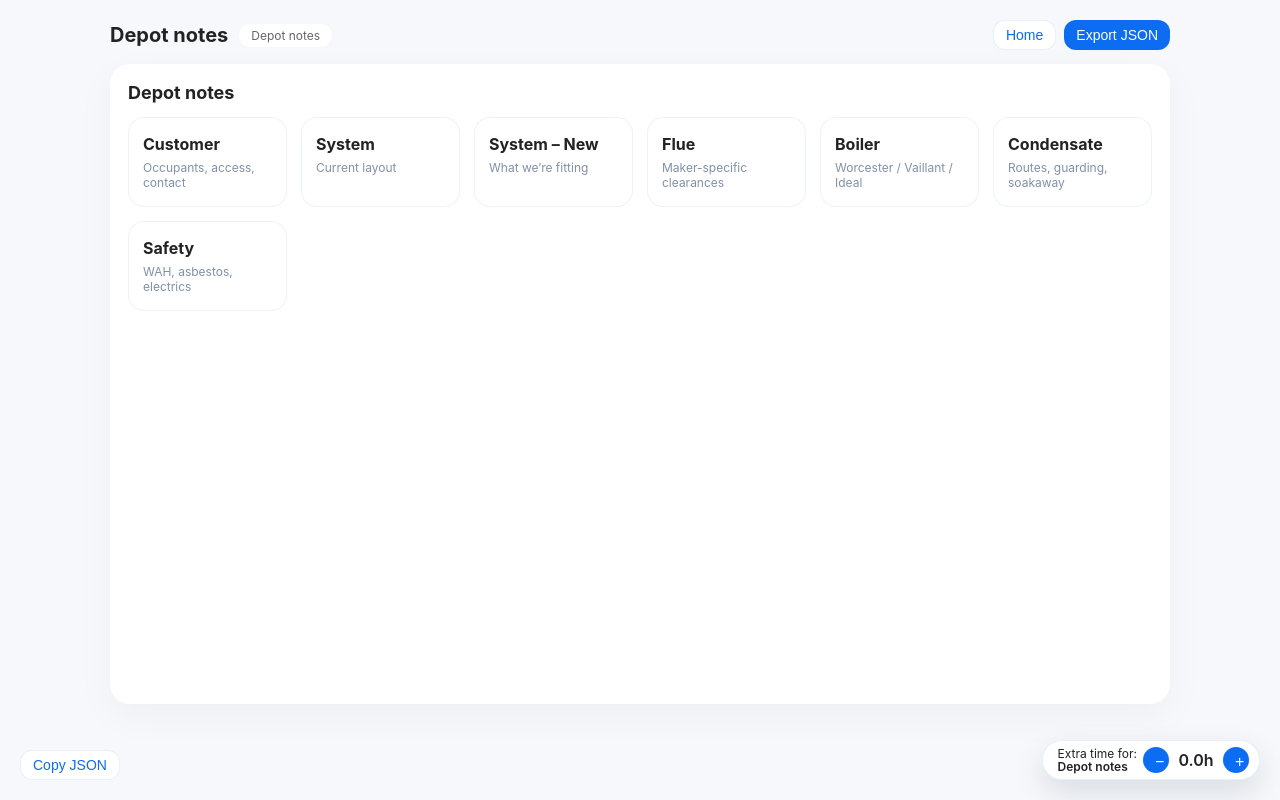
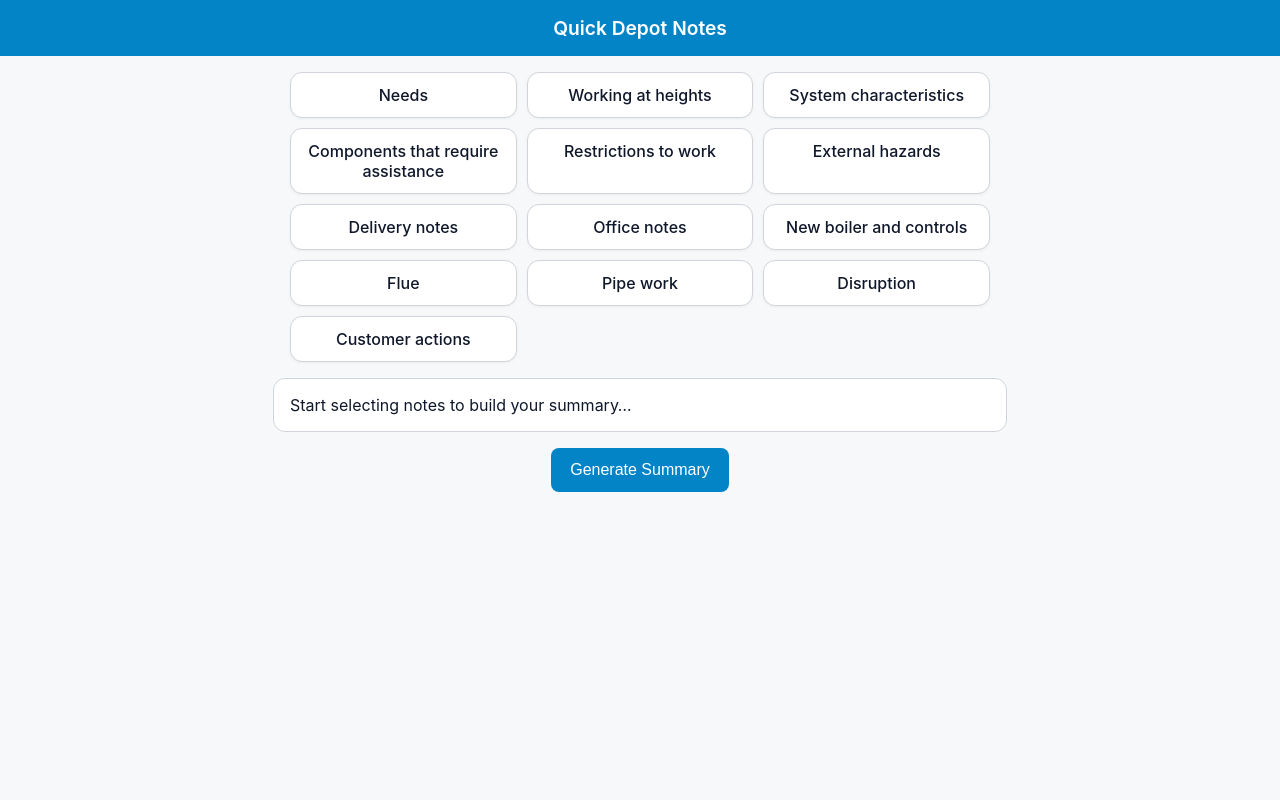
Before and after one commit to martinbibb-cmd/Fast-survey, a plain HTML site: page depot-notes.html in a window 1280 px wide. Drawn offline with Linux system fonts and the light colour scheme.

Commit message:
Simplify depot notes UI into modal tile picker

```diff
--- a/depot-notes.html
+++ b/depot-notes.html
@@ -2,365 +2,143 @@
 <html lang="en">
 <head>
 <meta charset="UTF-8" />
-  <title>Depot Notes – POC</title>
-  <meta name="viewport" content="width=device-width, initial-scale=1" />
+<meta name="viewport" content="width=device-width,initial-scale=1" />
+<title>Quick Depot Notes</title>
 <style>
 :root {
-      --bg: #f6f8fb;
-      --card: #fff;
-      --blue: #0c6cf2;
-      --blue-soft: rgba(12,108,242,0.1);
-      --text: #222;
-      --radius-big: 18px;
+  --bg:#f7f8fa; --fg:#0f172a; --card:#fff; --accent:#0284c7;
+  --border:#d1d5db; --pad:12px;
 }
-    * { box-sizing: border-box; }
 body {
-      margin: 0;
-      background: var(--bg);
-      font-family: -apple-system, BlinkMacSystemFont, "Segoe UI", sans-serif;
-      color: var(--text);
-      display: flex;
-      justify-content: center;
-    }
-    .frame {
-      width: min(1100px, 100%);
-      min-height: 100vh;
-      background: var(--bg);
-      padding: 20px 20px 90px;
-      position: relative;
+  font-family:-apple-system,system-ui,BlinkMacSystemFont,"Segoe UI",sans-serif;
+  background:var(--bg); color:var(--fg); margin:0; padding:0;
 }
 header {
-      display: flex;
-      align-items: center;
-      justify-content: space-between;
-      margin-bottom: 14px;
+  text-align:center; padding:1rem; background:var(--accent); color:white;
+  font-size:1.2rem; font-weight:600;
 }
-    .title-block {
-      display: flex;
-      gap: 10px;
-      align-items: center;
+main { display:flex; flex-direction:column; align-items:center; padding:1rem; }
+.grid {
+  display:grid; grid-template-columns:repeat(auto-fit,minmax(180px,1fr));
+  gap:10px; width:100%; max-width:700px;
 }
-    .title-block h1 {
-      font-size: 20px;
-      margin: 0;
+.tile {
+  background:var(--card); border:1px solid var(--border); border-radius:12px;
+  padding:var(--pad); text-align:center; font-weight:500; cursor:pointer;
+  box-shadow:0 1px 3px rgba(0,0,0,0.05);
+  transition:all .15s ease;
 }
-    .pill {
-      background: #fff;
-      border: 1px solid rgba(0,0,0,0.03);
-      border-radius: 999px;
-      padding: 4px 12px;
-      font-size: 12px;
-      color: #666;
+.tile.selected { border-color:var(--accent); background:#e0f2fe; }
+#modal {
+  position:fixed; inset:0; background:rgba(0,0,0,0.45);
+  display:none; align-items:center; justify-content:center; z-index:100;
 }
-    .top-actions {
-      display: flex;
-      gap: 8px;
+#modalContent {
+  background:var(--card); border-radius:14px; width:90%; max-width:400px;
+  padding:1rem;
+}
+#modalContent h2 { margin-top:0; }
+.option {
+  border:1px solid var(--border); border-radius:10px; padding:.6rem;
+  margin:.4rem 0; cursor:pointer; text-align:center;
+}
+.option:hover { background:#f1f5f9; }
+#summaryBox {
+  background:var(--card); border:1px solid var(--border);
+  border-radius:12px; padding:1rem; width:100%; max-width:700px;
+  margin-top:1rem; white-space:pre-wrap;
 }
 button {
-      border: none;
-      background: var(--blue);
-      color: #fff;
-      border-radius: 12px;
-      padding: 6px 12px;
-      font-size: 14px;
-      cursor: pointer;
+  background:var(--accent); color:white; border:none; border-radius:8px;
+  padding:.8rem 1.2rem; font-size:1rem; cursor:pointer; margin-top:1rem;
 }
-    button.secondary {
-      background: #fff;
-      border: 1px solid rgba(12,108,242,0.1);
-      color: #0c6cf2;
-    }
-    .page {
-      background: var(--card);
-      border-radius: 20px;
-      padding: 18px 18px 85px;
-      box-shadow: 0 12px 40px rgba(15,23,42,0.04);
-      min-height: calc(100vh - 160px);
-    }
-    .section-title {
-      display: flex;
-      justify-content: space-between;
-      align-items: center;
-      margin-bottom: 14px;
-    }
-    .section-title h2 {
-      margin: 0;
-      font-size: 18px;
-    }
-    .tiles {
-      display: grid;
-      grid-template-columns: repeat(auto-fit, minmax(140px, 1fr));
-      gap: 14px;
-    }
-    .tile {
-      background: #fff;
-      border: 1.5px solid rgba(12,108,242,0.08);
-      border-radius: 16px;
-      padding: 16px 14px;
-      text-align: left;
-      cursor: pointer;
-      transition: 0.15s ease-out;
-      display: flex;
-      flex-direction: column;
-      gap: 6px;
-    }
-    .tile:hover {
-      border-color: rgba(12,108,242,0.6);
-      box-shadow: 0 8px 26px rgba(12,108,242,0.06);
-    }
-    .tile small {
-      color: #8091a9;
-      font-size: 12px;
-    }
-    /* floating time pad */
-    .time-pad {
-      position: fixed;
-      right: 20px;
-      bottom: 20px;
-      background: #fff;
-      border: 1px solid rgba(12,108,242,0.1);
-      border-radius: 999px;
-      display: flex;
-      align-items: center;
-      gap: 6px;
-      padding: 6px 10px 6px 14px;
-      box-shadow: 0 12px 30px rgba(15,23,42,0.12);
-      min-width: 210px;
-      z-index: 50;
-    }
-    .time-pad-label {
-      font-size: 12px;
-      line-height: 1.1;
-    }
-    .time-pad-qty {
-      font-weight: 600;
-      min-width: 42px;
-      text-align: center;
-    }
-    .time-btn {
-      width: 26px;
-      height: 26px;
-      border-radius: 999px;
-      border: none;
-      font-size: 16px;
-      background: var(--blue);
-      color: #fff;
-      display: grid;
-      place-items: center;
-      cursor: pointer;
-    }
-    .time-btn:active {
-      transform: scale(.96);
-    }
-    /* export panel */
-    .export-panel {
-      position: fixed;
-      left: 20px;
-      bottom: 20px;
-      display: flex;
-      gap: 6px;
-    }
-    .hidden { display: none; }
-    @media (max-width: 700px){
-      .time-pad { left: 20px; right: 20px; justify-content: space-between; }
-      .export-panel { right: 20px; left: auto; }
-    }
+button:hover { opacity:.9; }
 </style>
 </head>
 <body>
-  <div class="frame">
-    <header>
-      <div class="title-block">
-        <h1 id="app-title">Depot notes</h1>
-        <span class="pill" id="current-page-pill">Home</span>
-      </div>
-      <div class="top-actions">
-        <button class="secondary" onclick="goHome()">Home</button>
-        <button onclick="exportJSON()">Export JSON</button>
-      </div>
-    </header>
-    <div id="page-container" class="page">
-      <!-- content injected by JS -->
+<header>Quick Depot Notes</header>
+<main>
+  <div class="grid" id="tiles"></div>
+  <div id="summaryBox">Start selecting notes to build your summary…</div>
+  <button onclick="generateSummary()">Generate Summary</button>
+</main>
+
+<div id="modal">
+  <div id="modalContent">
+    <h2 id="modalTitle"></h2>
+    <div id="modalOptions"></div>
   </div>
 </div>
 
-  <!-- floating time pad -->
-  <div class="time-pad" id="time-pad">
-    <div>
-      <div class="time-pad-label">Extra time for:</div>
-      <div class="time-pad-label" id="time-pad-section" style="font-weight:600">—</div>
-    </div>
-    <button class="time-btn" onclick="adjustTime(-0.5)">−</button>
-    <div class="time-pad-qty" id="time-pad-qty">0h</div>
-    <button class="time-btn" onclick="adjustTime(+0.5)">+</button>
-  </div>
-
-  <!-- export -->
-  <div class="export-panel">
-    <button class="secondary" onclick="copyJSON()">Copy JSON</button>
-  </div>
-
 <script>
-    // Define pages & their purposes
-    const pages = {
-      home: {
-        title: "Depot notes",
-        tiles: [
-          { id: "customer", label: "Customer", desc: "Occupants, access, contact" },
-          { id: "system-current", label: "System", desc: "Current layout" },
-          { id: "system-new", label: "System – New", desc: "What we’re fitting" },
-          { id: "flue", label: "Flue", desc: "Maker-specific clearances" },
-          { id: "boiler", label: "Boiler", desc: "Worcester / Vaillant / Ideal" },
-          { id: "condensate", label: "Condensate", desc: "Routes, guarding, soakaway" },
-          { id: "safety", label: "Safety", desc: "WAH, asbestos, electrics" },
-        ]
-      },
-      "customer": {
-        title: "Customer",
-        tiles: [
-          { id: "cust-people", label: "Occupants" },
-          { id: "cust-access", label: "Access" },
-          { id: "cust-actions", label: "Customer actions" },
-        ]
-      },
-      "system-current": {
-        title: "System – Current",
-        tiles: [
-          { id: "curr-regular", label: "Regular" },
-          { id: "curr-system", label: "System" },
-          { id: "curr-combi", label: "Combi" },
-          { id: "curr-store", label: "Thermal / Store" }
-        ]
-      },
-      "system-new": {
-        title: "System – New",
-        tiles: [
-          { id: "new-combi", label: "New combi" },
-          { id: "new-system", label: "New system" },
-          { id: "new-regular", label: "New regular" },
-          { id: "new-cylinder", label: "Cylinder work" }
-        ]
-      },
-      "flue": {
-        title: "Flue",
-        tiles: [
-          { id: "flue-worcester", label: "Worcester" },
-          { id: "flue-vaillant", label: "Vaillant" },
-          { id: "flue-ideal", label: "Ideal" },
-          { id: "flue-other", label: "Glow-worm / Viessmann" }
-        ]
-      },
-      "boiler": {
-        title: "Boiler",
-        tiles: [
-          { id: "boiler-worcester", label: "Worcester" },
-          { id: "boiler-vaillant", label: "Vaillant" },
-          { id: "boiler-ideal", label: "Ideal" },
-          { id: "boiler-other", label: "Glow-worm / Viessmann" }
-        ]
-      },
-      "condensate": {
-        title: "Condensate",
-        tiles: [
-          { id: "cond-route", label: "Route" },
-          { id: "cond-frost", label: "Frost / 32mm ext" },
-          { id: "cond-pump", label: "Pump / lift" }
-        ]
-      },
-      "safety": {
-        title: "Safety",
-        tiles: [
-          { id: "saf-wah", label: "Working at heights" },
-          { id: "saf-asb", label: "Asbestos" },
-          { id: "saf-elec", label: "Electrical" },
-          { id: "saf-gas", label: "Gas route" }
-        ]
-      }
+const sections = {
+  "Needs":["Better water pressure","Faster hot water","More space","Lower running costs"],
+  "Working at heights":["Ladder access","Scaffold – tower","Scaffold – bridging","Roof permit required"],
+  "System characteristics":["Regular","System","Combi","Mixergy","Heat pump-ready"],
+  "Components that require assistance":["Cylinder","Flue","Controls","Gas run"],
+  "Restrictions to work":["Limited access","Customer objects","Time restrictions","Pets/children"],
+  "External hazards":["Uneven ground","Vehicles","Public access","Weather exposure"],
+  "Delivery notes":["Standard delivery","Tight access","Customer to move items"],
+  "Office notes":["Electrical check needed","Permit required","Quote variation"],
+  "New boiler and controls":["Combi","System","Regular","Mixergy"],
+  "Flue":["Rear","Side","Vertical","Reroute required"],
+  "Pipe work":["Minor reroute","Major reroute","Condensate","Gas run"],
+  "Disruption":["Minimal","Moderate","High – kitchen/bathroom"],
+  "Customer actions":["Customer informed about making good","Customer aware of downtime","Customer supplied fittings"]
 };
 
-    // time store – this is what we export
-    const extraTime = {}; // { 'condensate': 1, 'safety': 0.5, ... }
-    let currentPage = "home";
+let selections = {};
+const tilesDiv = document.getElementById('tiles');
+const modal = document.getElementById('modal');
+const modalTitle = document.getElementById('modalTitle');
+const modalOptions = document.getElementById('modalOptions');
+const summaryBox = document.getElementById('summaryBox');
 
-    function renderPage(id){
-      currentPage = id;
-      const page = pages[id];
-      const container = document.getElementById("page-container");
-      document.getElementById("current-page-pill").textContent = page.title || "Page";
-      document.getElementById("time-pad-section").textContent = page.title || id;
-      // ensure key exists
-      if (extraTime[id] == null) extraTime[id] = 0;
-      document.getElementById("time-pad-qty").textContent = extraTime[id].toFixed(1) + "h";
+Object.keys(sections).forEach(sec=>{
+  const t=document.createElement('div');
+  t.className='tile';
+  t.textContent=sec;
+  t.onclick=()=>openModal(sec);
+  tilesDiv.appendChild(t);
+});
 
-      let html = `<div class="section-title">
-        <h2>${page.title || id}</h2>
-      </div>`;
-
-      if (page.tiles && page.tiles.length){
-        html += `<div class="tiles">`;
-        html += page.tiles.map(t => `
-          <div class="tile" onclick="handleTile('${t.id}')">
-            <strong>${t.label}</strong>
-            ${t.desc ? `<small>${t.desc}</small>` : ``}
-          </div>
-        `).join("");
-        html += `</div>`;
-      } else {
-        html += `<p>No content yet.</p>`;
+function openModal(section){
+  modalTitle.textContent=section;
+  modalOptions.innerHTML='';
+  sections[section].forEach(opt=>{
+    const o=document.createElement('div');
+    o.className='option';
+    o.textContent=opt;
+    o.onclick=()=>selectOption(section,opt);
+    modalOptions.appendChild(o);
+  });
+  modal.style.display='flex';
 }
 
-      container.innerHTML = html;
+function selectOption(section,option){
+  selections[section]=option;
+  modal.style.display='none';
+  document.querySelectorAll('.tile').forEach(t=>{
+    if(t.textContent===section) t.classList.add('selected');
+  });
+  updateSummary();
 }
 
-    function handleTile(tileId){
-      // for now just show an alert – you can swap in sub-pages later
-      alert("Selected: " + tileId + "\n(plug in your sub-page / notes logic here)");
+function updateSummary(){
+  let lines=[];
+  for(let [sec,opt] of Object.entries(selections)){
+    lines.push(`${sec}: ${opt}`);
+  }
+  summaryBox.textContent = lines.length ? lines.join('\n') : "Start selecting notes to build your summary…";
 }
 
-    function adjustTime(delta){
-      if (extraTime[currentPage] == null) extraTime[currentPage] = 0;
-      extraTime[currentPage] = Math.max(0, extraTime[currentPage] + delta);
-      document.getElementById("time-pad-qty").textContent = extraTime[currentPage].toFixed(1) + "h";
+function generateSummary(){
+  let s="Job summary:\n";
+  for(let [sec,opt] of Object.entries(selections)){
+    s+=`- ${opt} (${sec.toLowerCase()})\n`;
   }
-
-    function goHome(){
-      renderPage("home");
+  summaryBox.textContent=s.trim();
 }
-
-    function exportJSON(){
-      const payload = {
-        pages: Object.keys(pages).map(k => ({
-          id: k,
-          title: pages[k].title || k,
-          extra_hours: extraTime[k] || 0
-        })),
-        generated_at: new Date().toISOString()
-      };
-      const blob = new Blob([JSON.stringify(payload, null, 2)], {type: "application/json"});
-      const url = URL.createObjectURL(blob);
-      const a = document.createElement("a");
-      a.href = url;
-      a.download = "depot-notes-extra-time.json";
-      a.click();
-      URL.revokeObjectURL(url);
-    }
-
-    function copyJSON(){
-      const payload = {
-        pages: Object.keys(pages).map(k => ({
-          id: k,
-          title: pages[k].title || k,
-          extra_hours: extraTime[k] || 0
-        })),
-        generated_at: new Date().toISOString()
-      };
-      navigator.clipboard.writeText(JSON.stringify(payload, null, 2))
-        .then(() => alert("JSON copied – paste into Shortcut / Notes-Elite"))
-        .catch(() => alert("Couldn’t copy – use Export JSON instead."));
-    }
-
-    // init
-    renderPage("home");
 </script>
 </body>
 </html>
```
Lines whose indentation alone changed are shown as unchanged.
